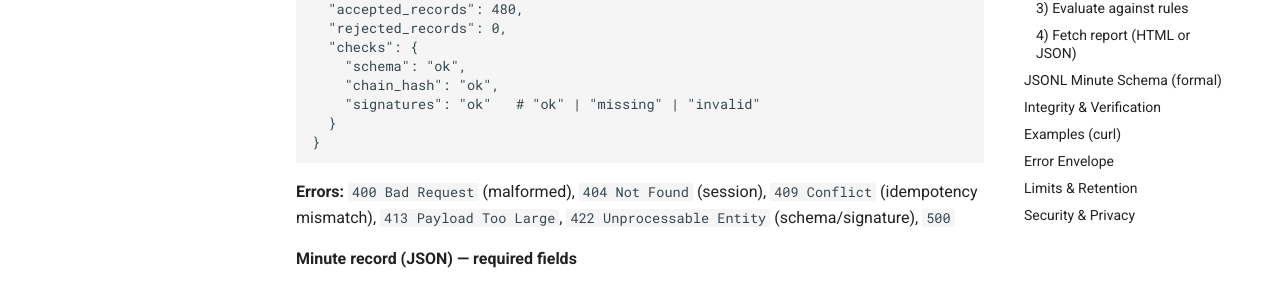
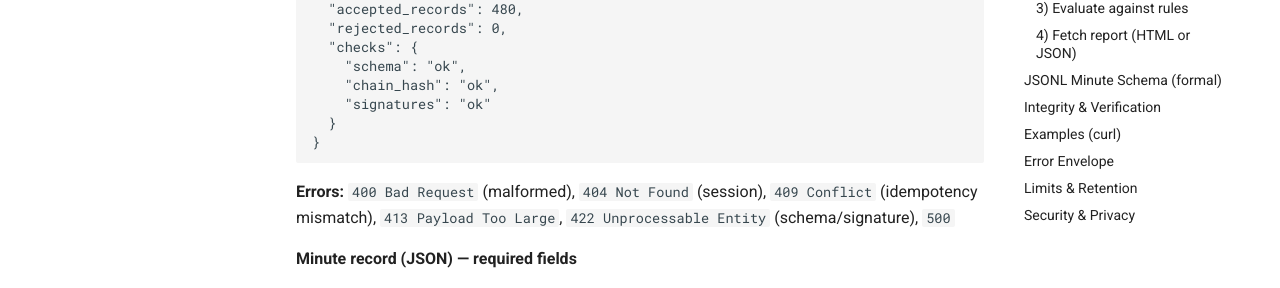
Before and after one commit to googs0/av-safe-toolkit, an MkDocs documentation site: the page built from docs/api.md, in a window 1280 px wide and 900 px high, scrolled down 1982 px. Shown: the part 298-586 px from the top of the window. Built offline with MkDocs 1.6.1 and Material for MkDocs 9.7.7, drawn with Linux system fonts in a browser that asks for light colours; comment, search, counter and statistics services are not loaded; some of the changed text lies outside the part shown.

```diff
--- a/docs/api.md
+++ b/docs/api.md
@@ -99,7 +99,7 @@ boundry
   "checks": {
     "schema": "ok",
     "chain_hash": "ok",
-    "signatures": "ok"   # "ok" | "missing" | "invalid"
+    "signatures": "ok"
   }
 }
 ~~~
```
